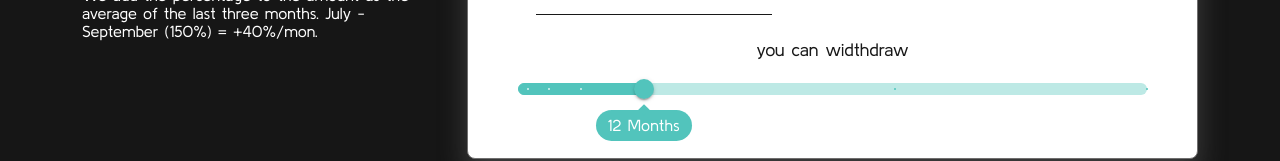
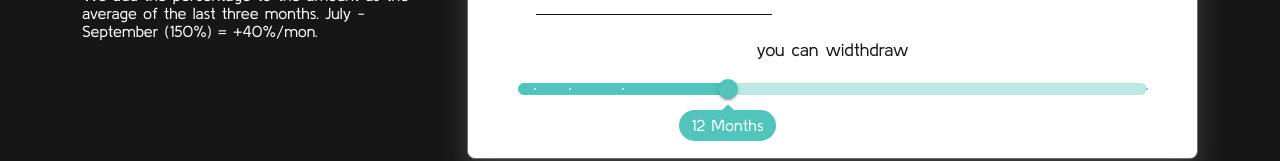
Before and after one commit to your-denys/korax-production, a React (Create React App) app: page /trading-for-everyone in a window 1280 px wide. Shown: the part 742-903 px from the top of the page. Built offline with nearby package versions, Linux system fonts and the light colour scheme.

Commit message:
calculator

```diff
--- a/src/components/CalculatorContent/Calculator.js
+++ b/src/components/CalculatorContent/Calculator.js
@@ -73,15 +73,14 @@ const Calculator = () => {
         onChange={handleDaysChange}
         valueLabelDisplay="on"
         min={0}
-        max={60}
+        max={36}
         step={null}
         marks={[
           { value: 1 },
           { value: 3 },
           { value: 6 },
           { value: 12 },
-          { value: 36 },
-          { value: 60 },
+          { value: 36 }
         ]}
         valueLabelFormat={valueLabelFormat}
       />
```
